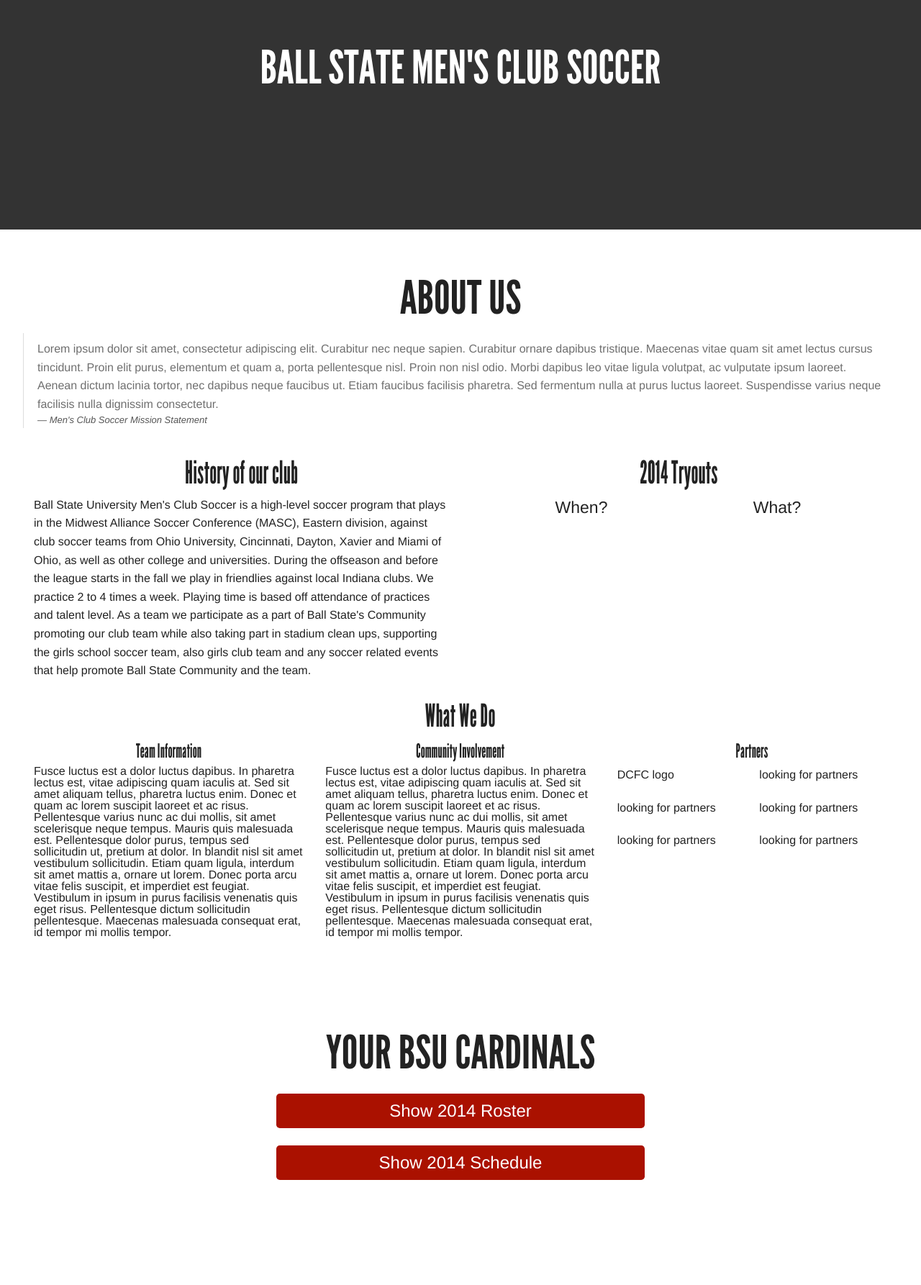
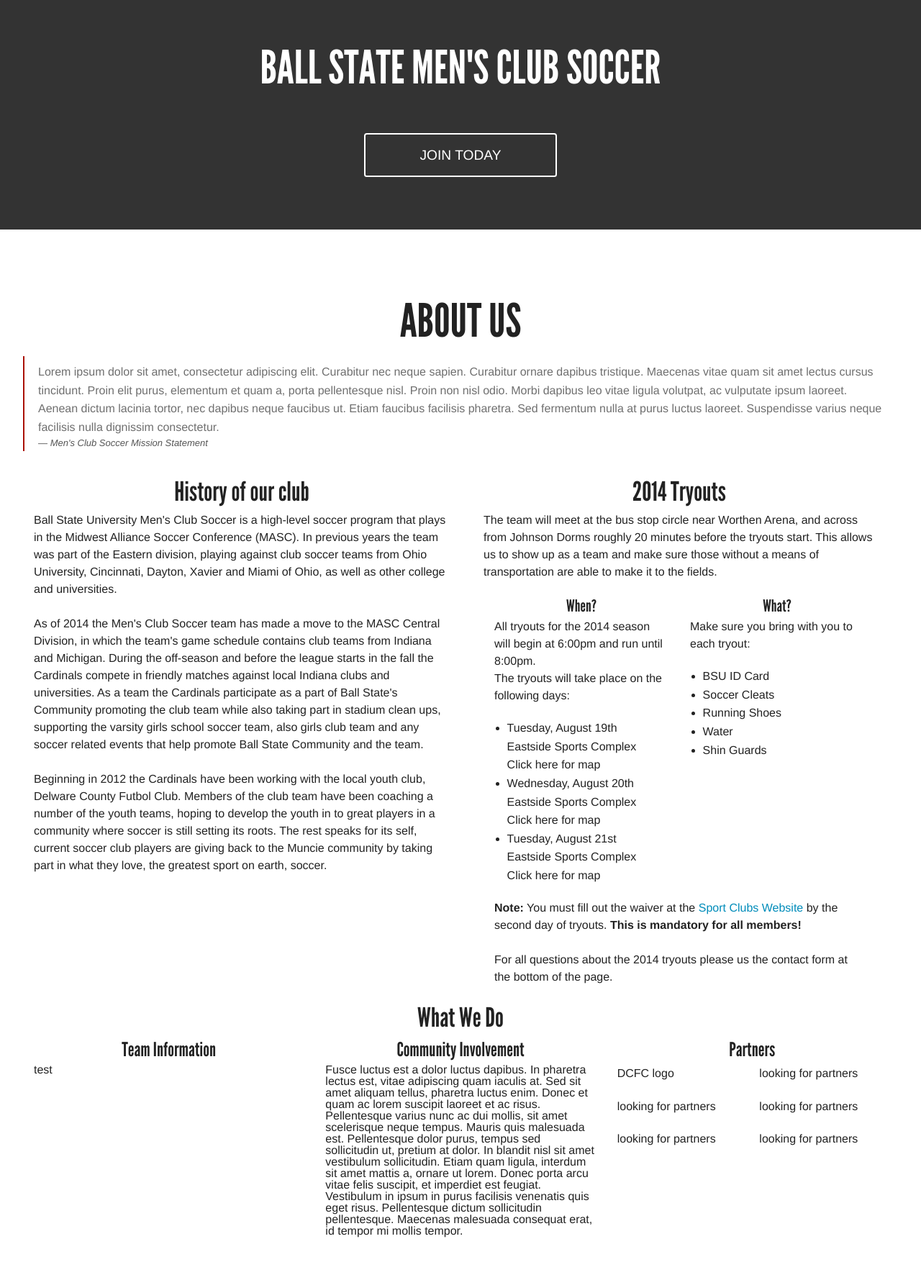
Before and after one commit to Riggd/BSUMCS, a PHP site: page / in a window 1280 px wide. Shown: the part 461-2247 px from the top of the page at 72% size. Run offline with PHP 8.4, Linux system fonts and the light colour scheme; some libraries are stand-ins or nearby versions.

Commit message:
More editing, smooth jquery slide

```diff
--- a/css/styles.css
+++ b/css/styles.css
@@ -82,8 +82,8 @@
 
 .about-container, .team-container, .venues-container,
 .contact-container {
-    padding-top: 4em;
-    padding-bottom: 4em;
+    padding-top: 6em;
+    padding-bottom: 6em;
 }
 
 .center-text {
@@ -95,10 +95,21 @@
     overflow-x: hidden;
 }
 
-h1, h2, h3 {
-    font-family: 'League Gothic Condensed', sans-serif;
-    font-weight: 400;
+h1, h2, h3, h4 {
+    font-family: 'League Gothic', sans-serif;
     font-style: normal;
+}
+
+p {
+    line-height: 1.5;
+}
+
+.right {
+    float: right;
+}
+
+.left {
+    float: left;
 }
 
 /*
@@ -204,6 +235,39 @@
     margin: 0 auto 1em;
 }
 
+.join-button {
+    border: 2px solid #fff;
+    border-radius: .2em;
+    color: #fff;
+    display: block;
+    margin: 3em auto;
+    padding: 1em 3em;
+    text-decoration: none;
+    text-transform: uppercase;
+    width: 14em;
+    font-size: 1.2em;
+    -webkit-transition: all 0.3s ease-in-out 0s;
+    -moz-transition: all 0.3s ease-in-out 0s, transform 0.3s ease-in-out 0s;
+    -ms-transition: all 0.3s ease-in-out 0s, transform 0.3s ease-in-out 0s;
+    -o-transition: all 0.3s ease-in-out 0s, transform 0.3s ease-in-out 0s;
+    transition: all 0.3s ease-in-out 0s, transform 0.3s ease-in-out 0s;
+}
+
+.join-button:hover {
+    text-decoration: none;
+    background-color: #aa1100;
+    border-color: #aa1100;
+    color: #fff;
+}
+
+.join-button:active  {
+    color: #fff;
+}
+
+.join-button:visited {
+    color: #fff;
+}
+
 /*
     ============================
     ABOUT US STYLES
@@ -212,6 +276,7 @@
 
 blockquote {
     margin: 1em 0 2em 0;
+    border-left: 2px solid #aa1100;
 }
 
 /*
@@ -297,7 +362,7 @@
     border-radius: .2em;
     color: #fff;
     display: block;
-    margin: 1em auto;
+    margin: 2em auto;
     padding: .5em;
     text-decoration: none;
     width: 40%;
--- a/index.php
+++ b/index.php
@@ -6,39 +6,34 @@
     <title>BSU Men's Club Soccer</title>
     <link rel="stylesheet" href="css/foundation.css" />
     <link rel="stylesheet" href="css/styles.css" />
-
-
-    <script src="//ajax.googleapis.com/ajax/libs/jquery/1.11.0/jquery.min.js"></script>
-    <script src="//ajax.googleapis.com/ajax/libs/jqueryui/1.10.4/jquery-ui.min.js"></script>
-    <script type="text/javascript" src="js/vendor/modernizr.js"></script>
-    <script type="text/javascript" src="js/vendor/jquery.js"></script>
-    <script type="text/javascript" src="js/foundation/foundation.js"></script>
-    <script type="text/javascript" src="js/foundation/foundation.equalizer.js"></script>
-
-    <script type="text/javascript" src="js/navscroll.js"></script>
-    <script type="text/javascript" src="js/content.js"></script>
-
-    <script type="text/javascript">
-    $(document).foundation();
-    </script>
 </head>
 <body>
 
     <header id="header" class="header">
         <!-- Nav Here -->
         <div class="row">
+        <img class="header-img right" src="images/logo.png">
             <a href="" class="header-logo">
                 <!-- LOGO HERE -->
                 <img class="header-img" src="images/cardinal.png">
             </a>
             <nav>
                 <ul class="header-list">
-                    <li class="header-list-items">About Us</li>
-                    <li class="header-list-items">Team</li>
-                    <li class="header-list-items">Venues</li>
-                    <li class="header-list-items">Get Involved</li>
+                    <li class="header-list-items">
+                        <a href="#about" class="header-link">About Us</a>
+                    </li>
+                    <li class="header-list-items">
+                        <a href="#team" class="header-link">Team</a>
+                    </li>
+                    <li class="header-list-items">
+                        <a href="#venues" class="header-link">Venues</a>
+                    </li>
+                    <li class="header-list-items">
+                        <a href="#contact" class="header-link">Get Involved</a>
+                    </li>
                 </ul>
             </nav>
+
         </div>
     </header>
 
@@ -52,6 +47,7 @@
                     <img class="intro-logo" src="images/logo.png">
                     Ball State Men's Club Soccer
                 </div>
+                <a href="#contact" class="join-button">Join today</a>
             </div>
         </section>
         <section class="about">
@@ -69,29 +65,89 @@
                 </div>
                 <div class="row">
                     <div class="medium-6 columns">
-                        <h1 class="center-text">History of our club</h3>
+                        <h2 class="center-text">History of our club</h2>
                         <p>
-                        Ball State University Men's Club Soccer is a high-level soccer program that plays in the Midwest Alliance Soccer Conference (MASC), Eastern division, against club soccer teams from Ohio University, Cincinnati, Dayton, Xavier and Miami of Ohio, as well as other college and universities. During the offseason and before the league starts in the fall we play in friendlies against local Indiana clubs. We practice 2 to 4 times a week. Playing time is based off attendance of practices and talent level. As a team we participate as a part of Ball State's Community promoting our club team while also taking part in stadium clean ups, supporting the girls school soccer team, also girls club team and any soccer related events that help promote Ball State Community and the team.
+                        Ball State University Men's Club Soccer is a high-level soccer program that
+                        plays in the Midwest Alliance Soccer Conference (MASC). In previous years the
+                        team was part of the Eastern division, playing against club soccer teams from
+                        Ohio University, Cincinnati, Dayton, Xavier and Miami of Ohio, as well as other
+                        college and universities.
+                        <br /><br />
+                        As of 2014 the Men's Club Soccer team has made a move to the MASC Central Division,
+                        in which the team's game schedule contains club teams from Indiana and Michigan.
+                        During the off-season and before the league starts in the fall the Cardinals compete in friendly
+                        matches against local Indiana clubs and universities. As a team the Cardinals participate
+                        as a part of Ball State's Community promoting the club team while also taking part in
+                        stadium clean ups, supporting the varsity girls school soccer team, also girls club team
+                        and any soccer related events that help promote Ball State Community and the team.
+                        <br /><br />
+                        Beginning in 2012 the Cardinals have been working with the local youth club, Delware County
+                        Futbol Club. Members of the club team have been coaching a number of the youth teams, hoping
+                        to develop the youth in to great players in a community where soccer is still setting its roots.
+                        The rest speaks for its self, current soccer club players are giving back to the Muncie community
+                        by taking part in what they love, the greatest sport on earth, soccer.
                         </p>
                     </div>
                     <div class="medium-6 columns">
-                        <h1 class="center-text">2014 Tryouts</h1>
+                        <h2 class="center-text">2014 Tryouts</h2>
                         <div class="row">
+                            <p>
+                                The team will meet at the bus stop circle near Worthen Arena, and across from Johnson Dorms
+                                roughly 20 minutes before the tryouts start. This allows us to show up as a team and make sure
+                                those without a means of transportation are able to make it to the fields.
+                            </p>
                             <div class="small-12 medium-12 large-6 columns">
-                            <h4 class="center-text">When?</h4>
-
+                                <h4 class="center-text">When?</h4>
+                                <p>
+                                    All tryouts for the 2014 season will begin at 6:00pm and run until 8:00pm.<br />
+                                    The tryouts will take place on the following days:
+                                </p>
+                                <ul>
+                                    <li>
+                                        Tuesday, August 19th<br />
+                                        Eastside Sports Complex<br />
+                                        Click here for map<br />
+                                    </li>
+                                    <li>
+                                        Wednesday, August 20th<br />
+                                        Eastside Sports Complex<br />
+                                        Click here for map<br />
+                                    </li>
+                                    <li>
+                                        Tuesday, August 21st<br />
+                                        Eastside Sports Complex<br />
+                                        Click here for map<br />
+                                    </li>
+                                </ul>
                             </div>
                             <div class="small-12 medium-12 large-6 columns">
-                            <h4 class="center-text">What?</h4>
+                                <h4 class="center-text">What?</h4>
+                                <p>
+                                    Make sure you bring with you to each tryout:
+                                </p>
+                                <ul>
+                                    <li>BSU ID Card</li>
+                                    <li>Soccer Cleats</li>
+                                    <li>Running Shoes</li>
+                                    <li>Water</li>
+                                    <li>Shin Guards</li>
+                                </ul>
+                            </div>
+                            <div class="large-12 columns">
+                                <p>
+                                    <strong>Note:</strong> You must fill out the waiver at the <a href="http://www.formstack.com/forms/?1371165-JXc5G76jGQ" target="_blank">Sport Clubs Website</a> by the second day of tryouts. <strong>This is mandatory for all members!</strong>
+                                    <br /><br />
+                                    For all questions about the 2014 tryouts please us the contact form at the bottom of the page.
+                                </p>
                             </div>
                         </div>
                     </div>
                 </div>
                 <div class="row">
-                    <h1 div class="center-text">What We Do</h1>
+                    <h2 div class="center-text">What We Do</h2>
                     <div class="medium-6 large-4  columns">
                         <h3 div class="center-text">Team Information</h3>
-                        Fusce luctus est a dolor luctus dapibus. In pharetra lectus est, vitae adipiscing quam iaculis at. Sed sit amet aliquam tellus, pharetra luctus enim. Donec et quam ac lorem suscipit laoreet et ac risus. Pellentesque varius nunc ac dui mollis, sit amet scelerisque neque tempus. Mauris quis malesuada est. Pellentesque dolor purus, tempus sed sollicitudin ut, pretium at dolor. In blandit nisl sit amet vestibulum sollicitudin. Etiam quam ligula, interdum sit amet mattis a, ornare ut lorem. Donec porta arcu vitae felis suscipit, et imperdiet est feugiat. Vestibulum in ipsum in purus facilisis venenatis quis eget risus. Pellentesque dictum sollicitudin pellentesque. Maecenas malesuada consequat erat, id tempor mi mollis tempor.
+                        test
                     </div>
                     <div class="medium-6 large-4  columns">
                         <h3 div class="center-text">Community Involvement</h3>
@@ -504,7 +560,7 @@
                             <div class="venue-info">
                             Practice field for our Cardinals.<br /><br />
                             Our Cardinals also uses Heath Field as our secondary game field if Burris Field is occupied or unavailable for matches.<br /><br />
-                            About that hill situated on the 18 yard box... get used to it!<br /><br />
+                            About that hill situated on the 18 yard box... get used to it!
                             </div>
                             BUTTONS HERE
                             TO MAP - FIELD STATUS
@@ -589,5 +645,21 @@
             design by: Derek Onay | photography: Lauren (insert link to both webpages)
         </footer>
     </div>
+
+    <!-- JS Imports -->
+    <script src="//ajax.googleapis.com/ajax/libs/jquery/1.11.0/jquery.min.js"></script>
+    <script src="//ajax.googleapis.com/ajax/libs/jqueryui/1.10.4/jquery-ui.min.js"></script>
+    <script type="text/javascript" src="js/vendor/modernizr.js"></script>
+    <script type="text/javascript" src="js/vendor/jquery.js"></script>
+    <script type="text/javascript" src="js/foundation/foundation.js"></script>
+    <script type="text/javascript" src="js/foundation/foundation.equalizer.js"></script>
+
+    <script type="text/javascript" src="js/navscroll.js"></script>
+    <script type="text/javascript" src="js/smoothscroll.js"></script>
+    <script type="text/javascript" src="js/content.js"></script>
+
+    <script type="text/javascript">
+        $(document).foundation();
+    </script>
 </body>
 </html>
--- a/js/navscroll.js
+++ b/js/navscroll.js
@@ -3,10 +3,10 @@
         var sT = $(this).scrollTop();
             if (sT >= 70) {
                 $('.header').addClass('target');
-                $('.header-list-items').addClass('target');
+                $('.header-link').addClass('target');
             }else {
                 $('.header').removeClass('target');
-                $('.header-list-items').removeClass('target');
+                $('.header-link').removeClass('target');
             }
     })
 })
```
Also changed, not shown: other parts of css/styles.css (+28 -3 lines), js/smoothscroll.js (added, +16 -0 lines).
